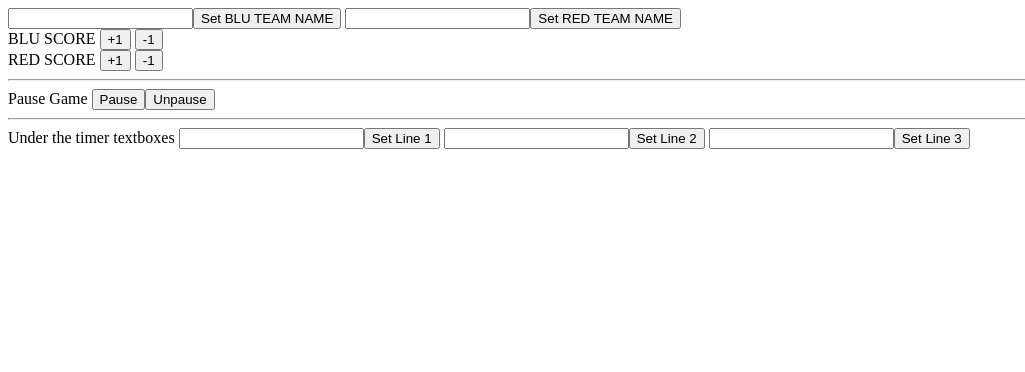
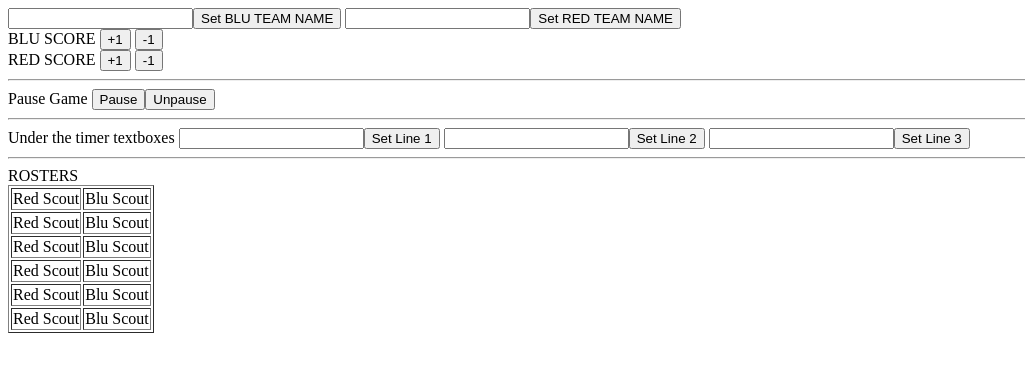
Before and after one commit to themicrocheeze/rgblan, a website: page dashboard/score-boardDash.html in a window 1280 px wide. Shown: the whole page, without its empty margins (0-1025 px from the left). Drawn offline with Linux system fonts and the light colour scheme.

Commit message:
created the fireside branch
created the fireside branch

```diff
--- a/dashboard/score-boardDash.html
+++ b/dashboard/score-boardDash.html
@@ -27,6 +27,34 @@
     <input type="text" id="tfSeriesText2"/><button onclick="sSt2();">Set Line 2</button>
     <input type="text" id="tfSeriesText3"/><button onclick="sSt3();">Set Line 3</button>
 
+    <hr/>
+    <label>ROSTERS</label>
+    <table border="1">
+        <tr>
+            <td>Red Scout</td>
+            <td>Blu Scout</td>
+        </tr>
+        <tr>
+            <td>Red Scout</td>
+            <td>Blu Scout</td>
+        </tr>
+        <tr>
+            <td>Red Scout</td>
+            <td>Blu Scout</td>
+        </tr>
+        <tr>
+            <td>Red Scout</td>
+            <td>Blu Scout</td>
+        </tr>
+        <tr>
+            <td>Red Scout</td>
+            <td>Blu Scout</td>
+        </tr>
+        <tr>
+            <td>Red Scout</td>
+            <td>Blu Scout</td>
+        </tr>
+    </table>
 
 
     <script src="scoreboardDash.js"></script>
```
Also changed, not shown: graphics/lbox.html (+1 -2 lines).
